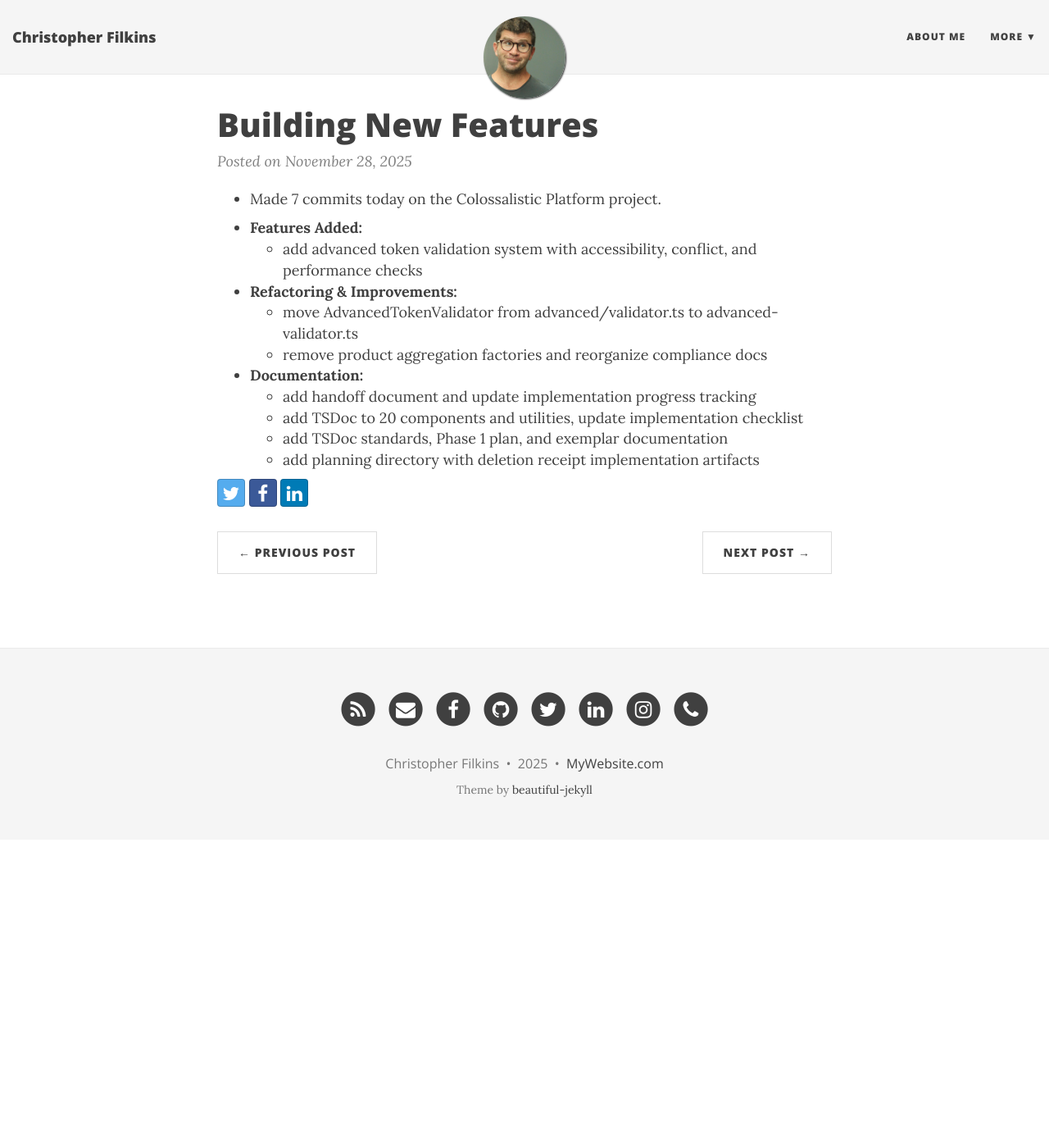
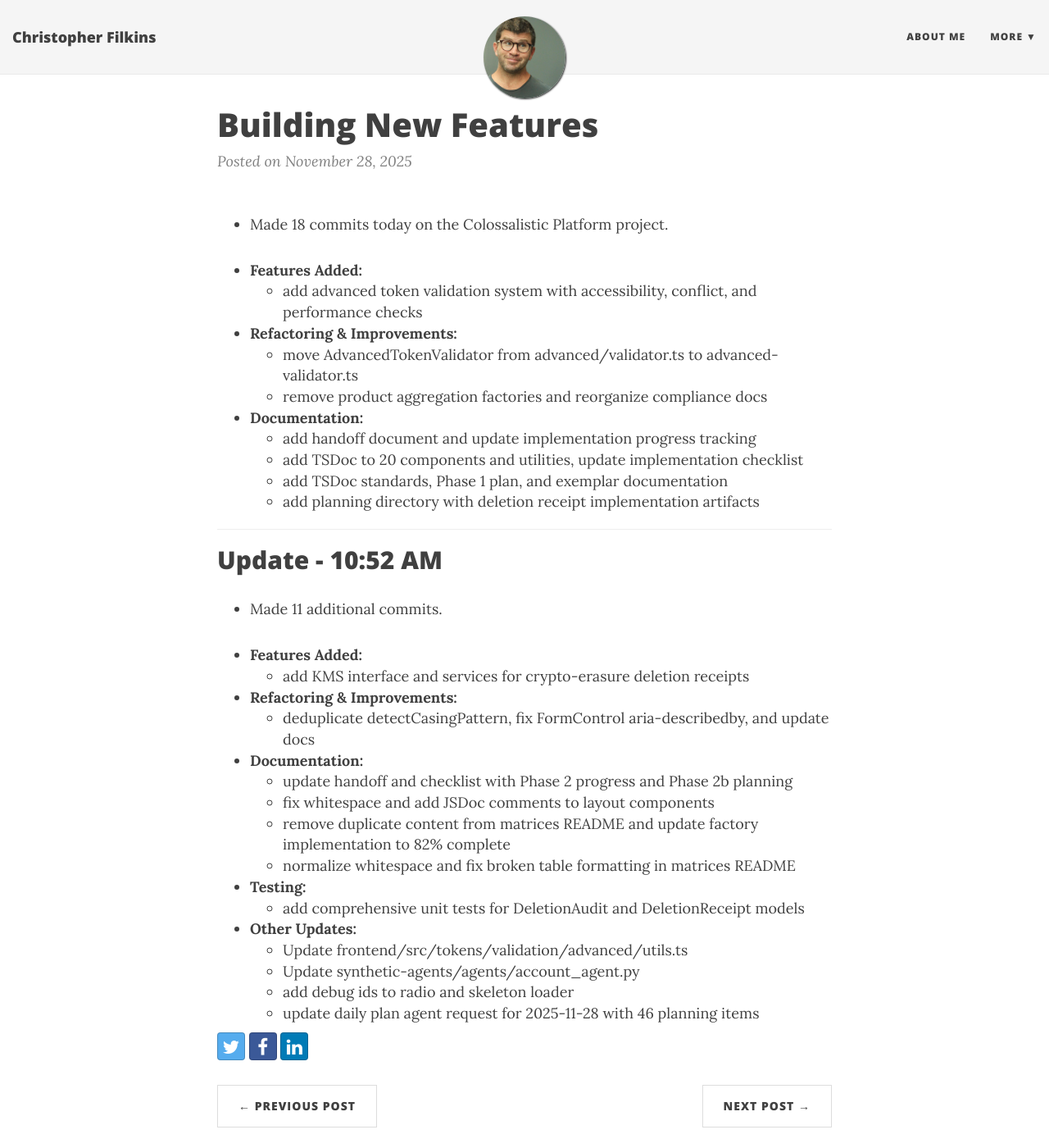
Before and after one commit to filchyboy/filchyboy.github.io, a Jekyll site: the page built from _posts/2025-11-28-building-new-features.md, in a window 1280 px wide and 1400 px high. Shown: the whole window at 82% size. Built offline with Jekyll 4.4.1, drawn with Linux system fonts in a browser that asks for light colours; nearby versions of some CDN libraries.

Commit message:
Update build-in-public update: building-new-features

```diff
--- a/_posts/2025-11-28-building-new-features.md
+++ b/_posts/2025-11-28-building-new-features.md
@@ -1,6 +1,5 @@
-* Made 7 commits today on the Colossalistic Platform project.
+* Made 18 commits today on the Colossalistic Platform project.
 
-<!-- last-commit: 6369184809c41126262d05235ca8db51cdaf3c64 -->
 * **Features Added:**
   * add advanced token validation system with accessibility, conflict, and performance checks
 
@@ -13,3 +12,34 @@
   * add TSDoc to 20 components and utilities, update implementation checklist
   * add TSDoc standards, Phase 1 plan, and exemplar documentation
   * add planning directory with deletion receipt implementation artifacts
+
+
+---
+
+## Update - 10:52 AM
+
+* Made 11 additional commits.
+
+
+* **Features Added:**
+  * add KMS interface and services for crypto-erasure deletion receipts
+
+* **Refactoring & Improvements:**
+  * deduplicate detectCasingPattern, fix FormControl aria-describedby, and update docs
+
+* **Documentation:**
+  * update handoff and checklist  with Phase 2 progress and Phase 2b planning
+  * fix whitespace and add JSDoc comments to layout components
+  * remove duplicate content from matrices README and update factory  implementation to 82% complete
+  * normalize whitespace and fix broken table formatting in matrices README
+
+* **Testing:**
+  * add comprehensive unit tests for  DeletionAudit and DeletionReceipt models
+
+* **Other Updates:**
+  * Update frontend/src/tokens/validation/advanced/utils.ts
+  * Update synthetic-agents/agents/account_agent.py
+  * add debug ids to radio and skeleton loader
+  * update daily plan agent request for 2025-11-28 with 46 planning items
+
+<!-- last-commit: 73c5e8a8598d4b8b0608b9cc95f93b943fcde963 -->
```
